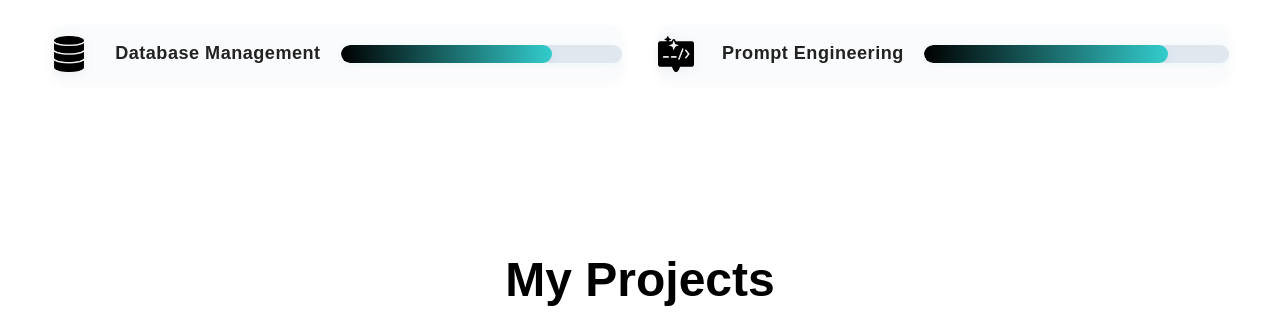
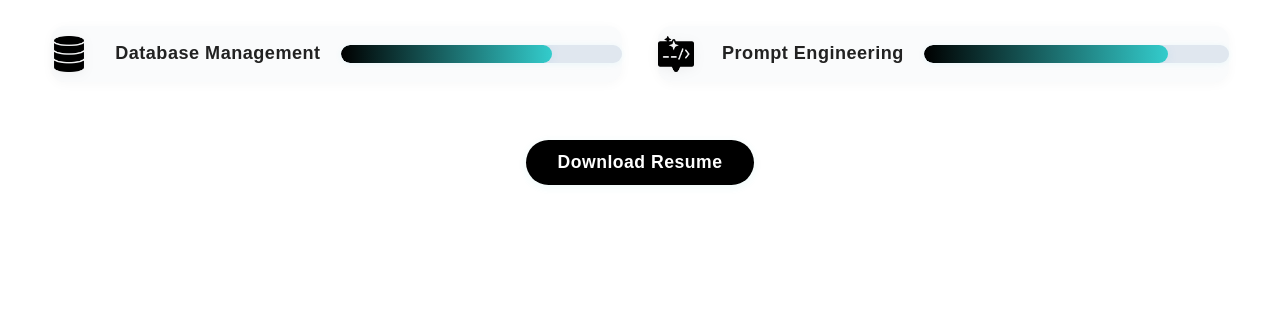
Before and after one commit to Reignian/portfolio, a plain HTML site: page index.html in a window 1280 px wide. Shown: the part 2360-2686 px from the top of the page. Drawn offline with Linux system fonts and the light colour scheme.

Commit message:
update portfolio

```diff
--- a/index.html
+++ b/index.html
@@ -109,6 +109,9 @@
                 <div class="skill-bar"><div class="skill-level" style="width: 80%"></div></div>
             </div>
         </div>
+        <div style="display:flex; justify-content:center; width: 100%; margin-top: 24px;">
+          <a href="Magno, Reign - Resume.pdf" class="download-resume-btn" download>Download Resume</a>
+      </div>
     </section>
 
     <section class="projects-section" id="projects">
--- a/style.css
+++ b/style.css
@@ -359,6 +359,29 @@ html, body {
     grid-template-columns: 1fr;
     gap: 18px;
 }
+
+.download-resume-btn {
+  display: inline-block;
+  padding: 12px 32px;
+  background: #000000;
+  color: #fff;
+  font-weight: 700;
+  font-size: 1.1rem;
+  border: none;
+  border-radius: 24px;
+  box-shadow: 0 2px 8px rgba(51,204,204,0.09);
+  text-decoration: none;
+  transition: background 0.2s, color 0.2s, box-shadow 0.2s;
+  margin-top: 8px;
+  letter-spacing: 0.5px;
+}
+.download-resume-btn:hover {
+  background: #ffffff;
+  color: #000000;
+  box-shadow: 0 4px 16px rgba(51,204,204,0.15);
+  border: 1px solid #000000;
+}
+
 
 .skills-title {
     opacity: 0;
```
Also changed, not shown: 1 other file.
